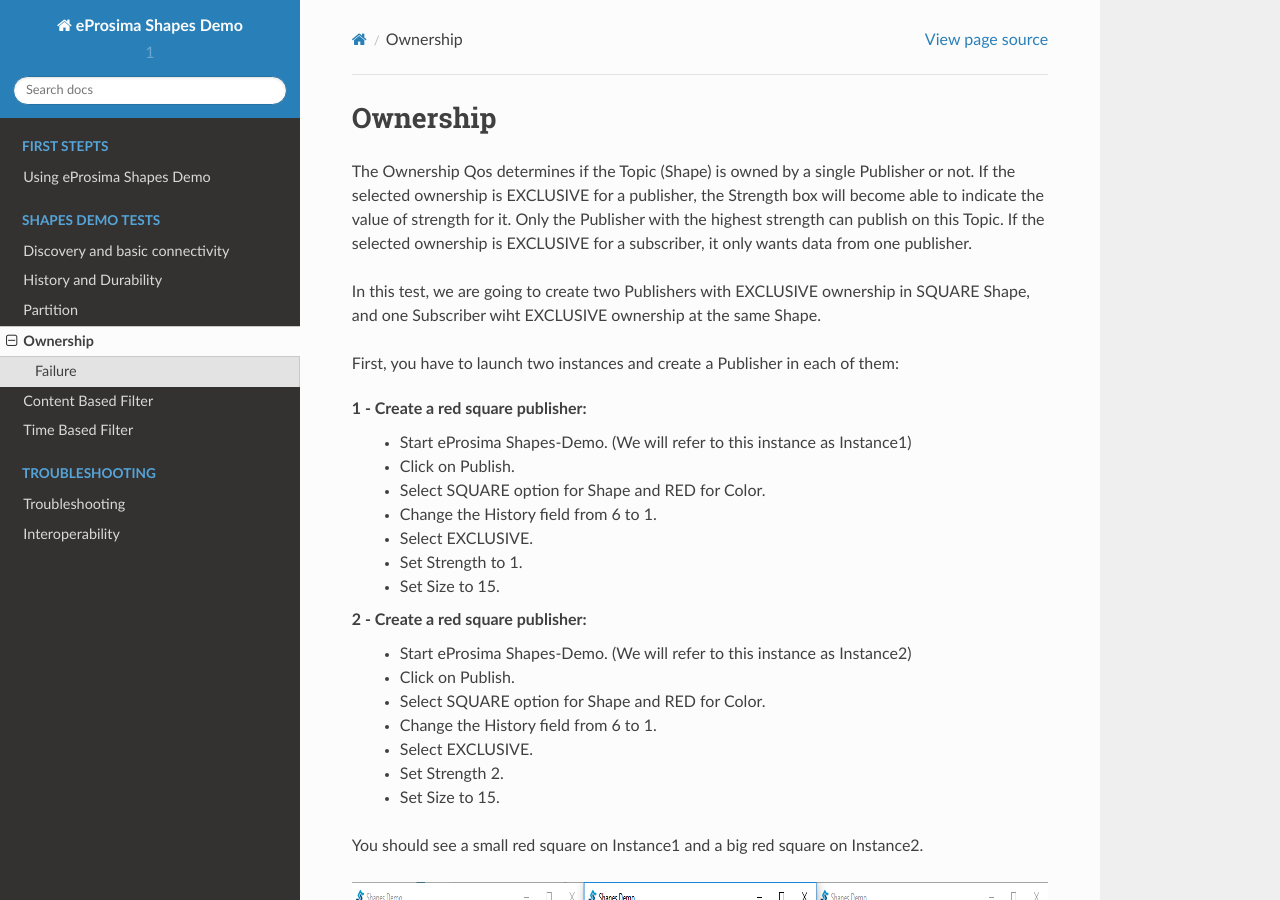
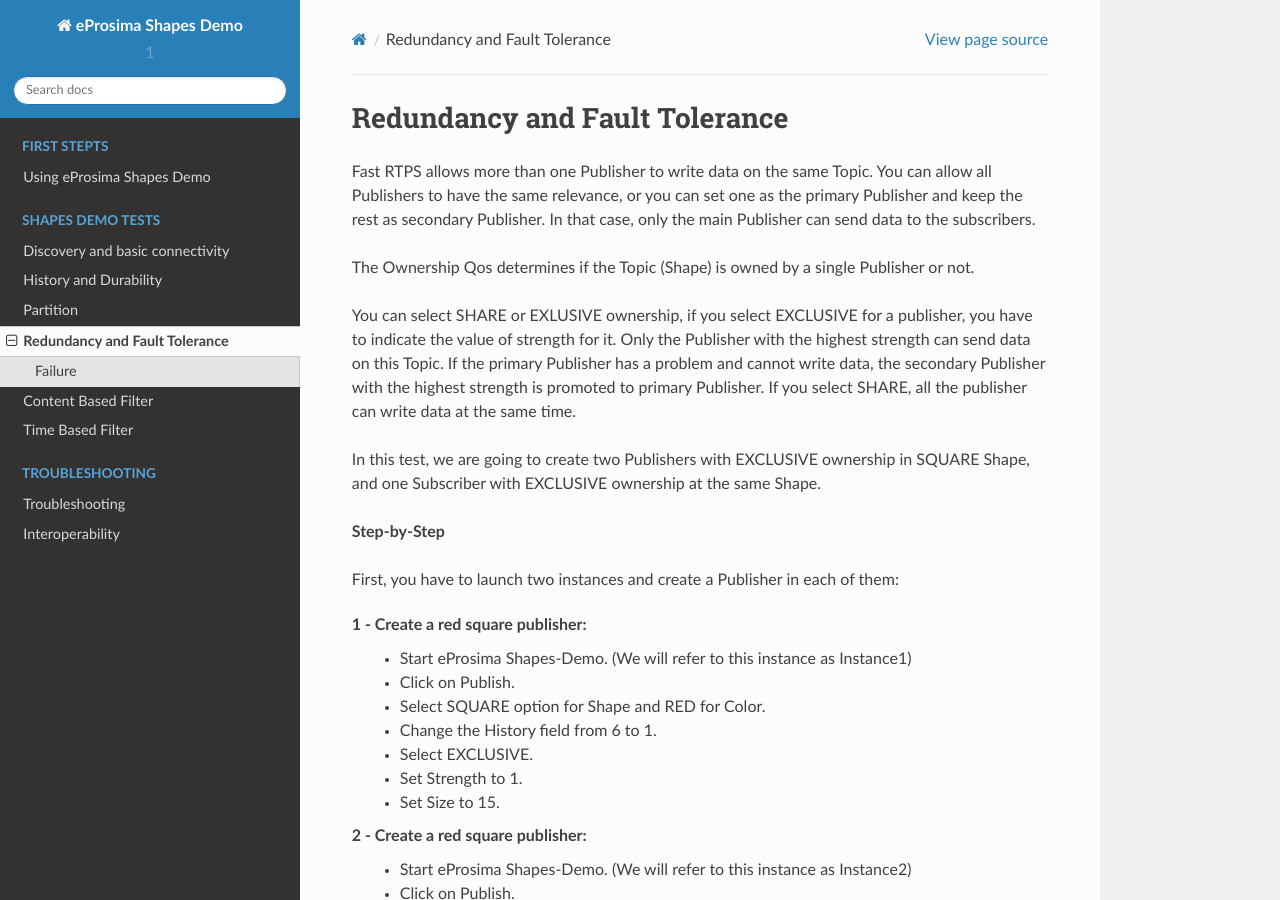
Before and after one commit to eProsima/Shapes-Demo-Docs, a Sphinx documentation site: the page built from docs/ownership.rst, in a window 1280 px wide and 900 px high. Built offline with Sphinx 7.4.7 and the Read the Docs theme 2.0.0, drawn with Linux system fonts in a browser that asks for light colours.

Commit message:
Update ownership.rst

```diff
--- a/docs/ownership.rst
+++ b/docs/ownership.rst
@@ -1,11 +1,16 @@
-Ownership
-=========
+Redundancy and Fault Tolerance
+==============================
+
+Fast RTPS allows more than one Publisher to write data on the same Topic. You can allow all Publishers to have the same relevance, or you can set one as the primary Publisher and keep the rest as secondary Publisher. In that case, only the main Publisher can send data to the subscribers.
 
 The Ownership Qos determines if the Topic (Shape) is owned by a single Publisher or not.
-If the selected ownership is EXCLUSIVE for a publisher, the Strength box will become able to indicate the value of strength for it. Only the Publisher with the highest strength can publish on this Topic.
-If the selected ownership is EXCLUSIVE for a subscriber, it only wants data from one publisher.
 
-In this test, we are going to create two Publishers with EXCLUSIVE ownership in SQUARE Shape, and one Subscriber wiht EXCLUSIVE ownership at the same Shape.
+You can select SHARE or EXLUSIVE ownership, if you select EXCLUSIVE for a publisher, you have to indicate the value of strength for it. Only the Publisher with the highest strength can send data on this Topic. If the primary Publisher has a problem and cannot write data, the secondary Publisher with the highest strength is promoted to primary Publisher. If you select SHARE, all the publisher can write data at the same time.
+
+In this test, we are going to create two Publishers with EXCLUSIVE ownership in SQUARE Shape, and one Subscriber with EXCLUSIVE ownership at the same Shape.
+
+
+**Step-by-Step**
 
 First, you have to launch two instances and create a Publisher in each of them:
 
```
